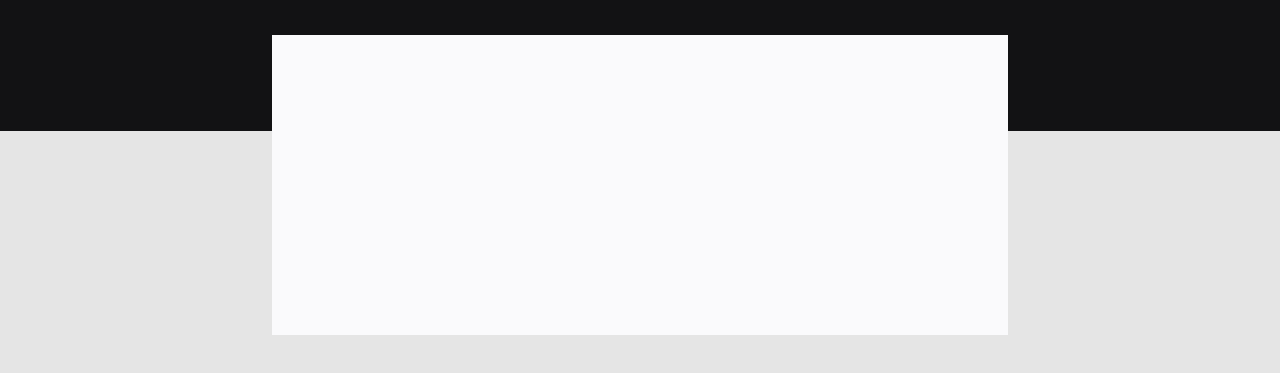
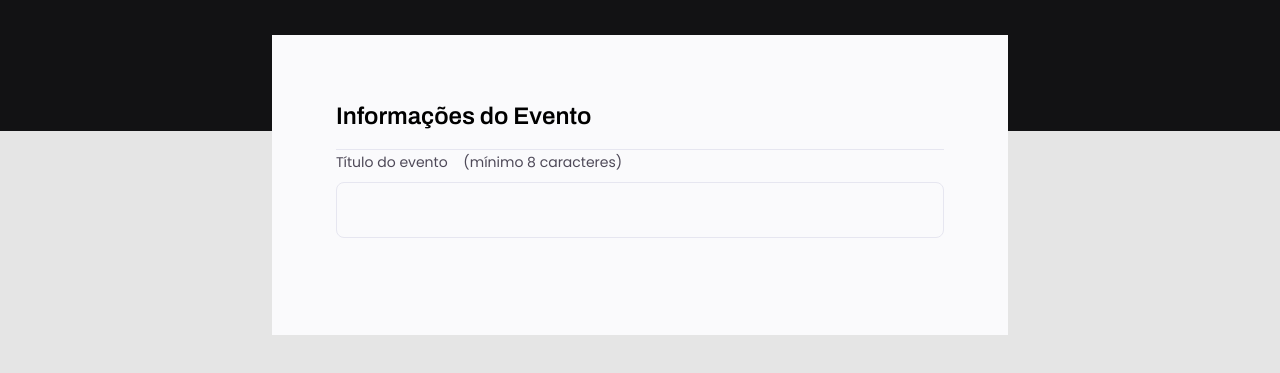
Before and after one commit to AndreRamos-js/ExplorerRocketseat, a plain HTML site: page Projeto3/index.html in a window 1280 px wide. Shown: the part 237-610 px from the top of the page. Drawn offline with Linux system fonts and the light colour scheme.

Commit message:
formatando campo de texto

```diff
--- a/Projeto3/index.html
+++ b/Projeto3/index.html
@@ -16,7 +16,13 @@
             <p>O primeiro passo, é preencher esse formulário de inscrição.</p>
         </header>
         <form>
-
+            <fieldset>
+                <legend>Informações do Evento</legend>
+                <div class="input-wrapper">
+                    <label for="event-title">Título do evento <span>(mínimo 8 caracteres)</span></label>
+                    <input type="text" id="event-title">
+                </div>
+            </fieldset>
         </form>
     </div>
 </body>
--- a/Projeto3/style.css
+++ b/Projeto3/style.css
@@ -1,6 +1,14 @@
+* {
+    margin: 0;
+    padding: 0;
+    box-sizing: border-box;
+}
+
+body, input, button, select, textarea {
+    font-family: 'Poppins', sans-serif;
+}
 
 body {
-    font-family: 'Poppins', sans-serif;
     background: #e5e5e5;
 }
 
@@ -30,7 +38,8 @@ header h1 {
     font-weight: bold;
     font-size: 36px;
     line-height: 42px;
-    color: #fff
+    color: #fff;
+    margin-bottom: 24px;
 }
 
 header p {
@@ -43,4 +52,46 @@ form {
     margin-top: 38px;
     background: #FAFAFC;
     min-height: 300px;
+    padding: 64px;
 }
+
+fieldset {
+    border: none;
+}
+
+fieldset legend {
+    font-family: 'Archivo', sans-serif;
+    font-size: 24px;
+    font-weight: 600;
+    line-height: 34px;
+    border-bottom: 1px solid #e6e6f0;
+    width: 100%;
+    padding-bottom: 16px;
+}
+
+.input-wrapper {
+    display: flex;
+    flex-direction: column;
+}
+
+.input-wrapper label {
+    color: #4E4958;
+    font-size: 14px;
+    line-height: 24px;
+    margin-bottom: 8px;
+}
+
+.input-wrapper label span {
+    margin-left: 12px;
+}
+
+.input-wrapper input {
+    border-radius: 8px;
+    border: 1px solid #E6E6F0;
+    background: #FAFAFC;
+    height: 56px;
+    padding: 0 24px;
+    color: #C1BCCC;
+    font-size: 16px;
+    line-height: 26px;
+}
```
